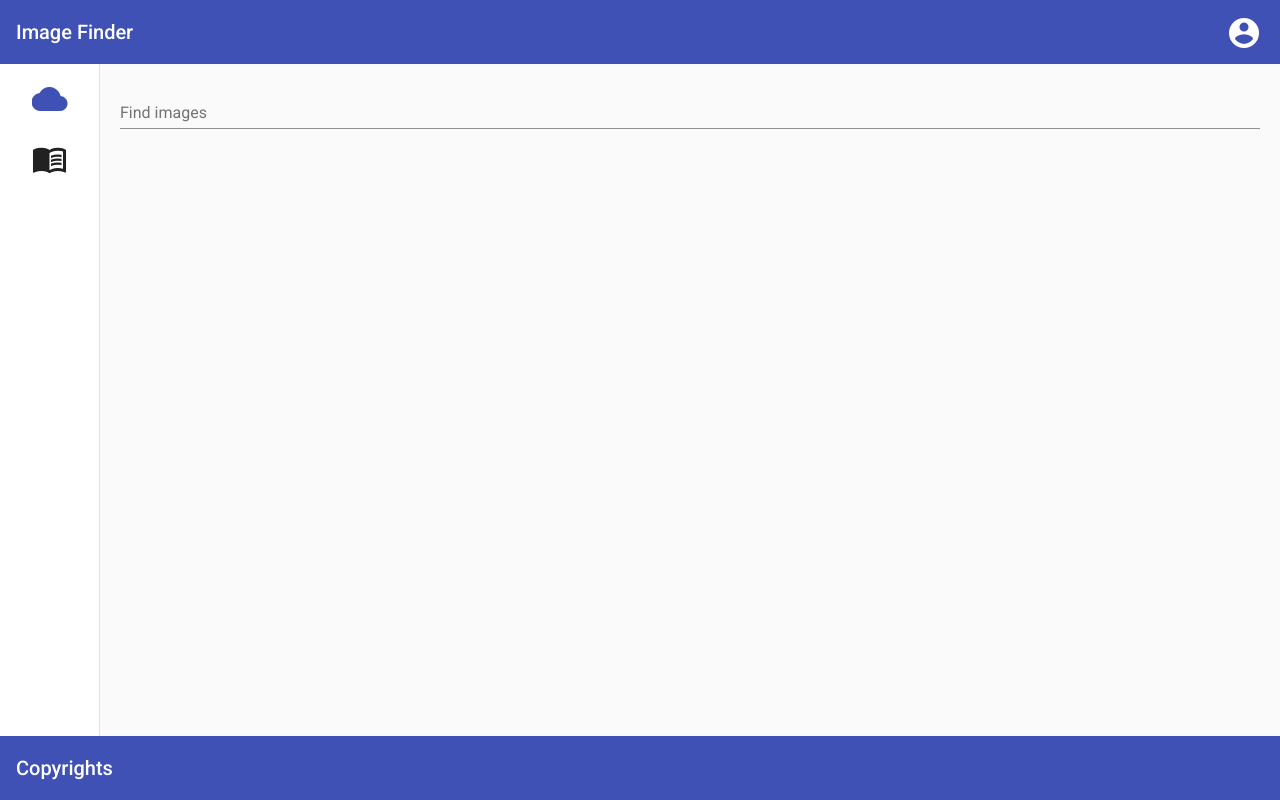
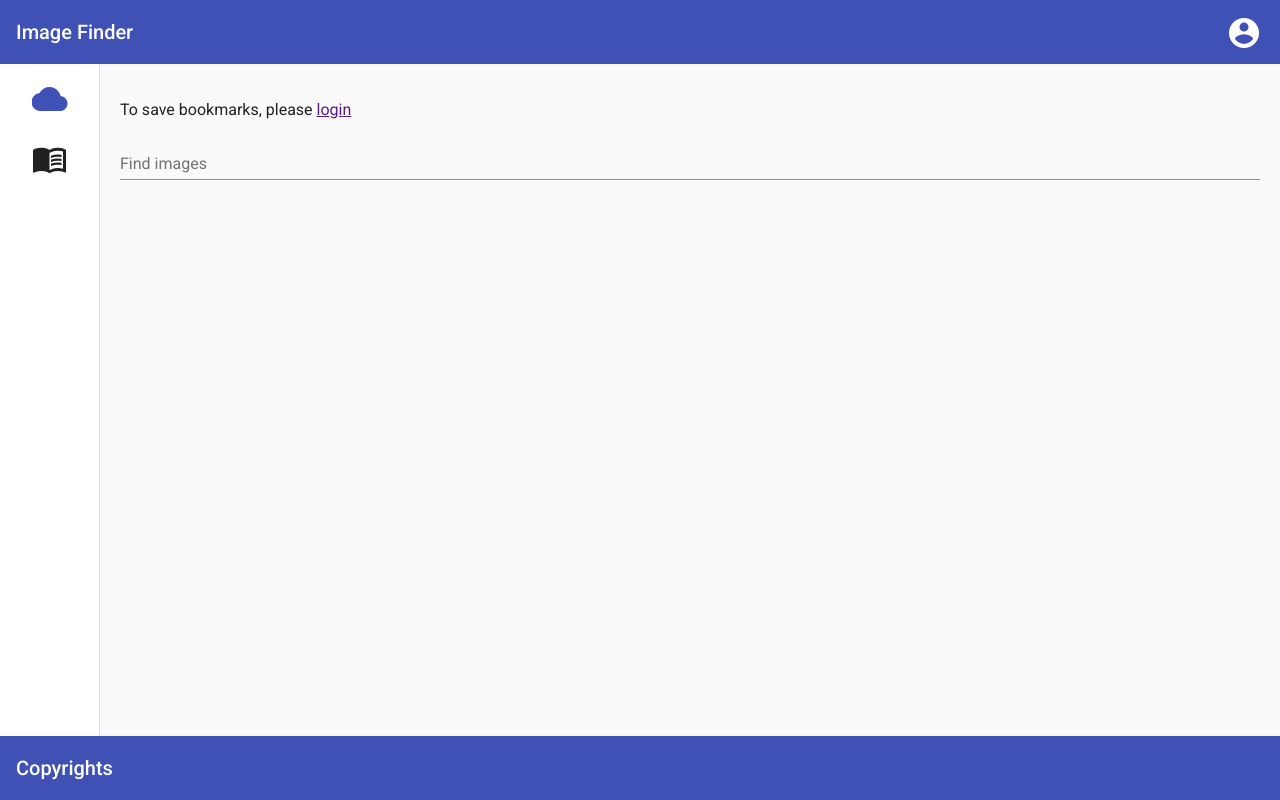
Before and after one commit to AlekseyMalakhov/flikr-job-test, an Angular app: page / in a window 1280 px wide. Built offline with nearby package versions, Linux system fonts and the light colour scheme.

Commit message:
ask for login

```diff
--- a/src/app/card/card.component.html
+++ b/src/app/card/card.component.html
@@ -3,7 +3,7 @@
         <mat-card-title>{{image.title}}</mat-card-title>
     </mat-card-header>
     <img src="{{image.url}}" alt="picture">
-    <div class="content">
+    <div class="content" *ngIf = "user._id">
         <div class="action">
             <button mat-stroked-button (click)="addBookmark()">Bookmark it!</button>
         </div>
--- a/src/app/card/card.component.ts
+++ b/src/app/card/card.component.ts
@@ -12,11 +12,13 @@ export class CardComponent implements OnInit {
   tagsString = "";
   tag = "";
   collID = 0;
+  user = {fullName: "", _id: null}
 
   constructor(private raindrop: RaindropService) { }
 
   ngOnInit(): void {
     this.raindrop.currentCollID.subscribe(id => this.collID = id);
+    this.raindrop.currentUser.subscribe(user => this.user = user);
   }
 
   addTag(e) {
--- a/src/app/search-page/search-page.component.html
+++ b/src/app/search-page/search-page.component.html
@@ -1,4 +1,7 @@
 <div class="container">
+    <div *ngIf = "!user._id">
+        <p>To save bookmarks, please <a [href]="code_url">login</a></p>
+    </div>
     <form class="searchInput">
         <mat-form-field class = "search">
           <mat-label>Find images</mat-label>
--- a/src/app/search-page/search-page.component.ts
+++ b/src/app/search-page/search-page.component.ts
@@ -1,5 +1,6 @@
 import { Component, OnInit } from '@angular/core';
 import { ImageFinderService } from "../imagefinder.service";
+import { RaindropService } from "../raindrop.service";
 import {PageEvent} from '@angular/material/paginator';
 import { Subject } from 'rxjs';
 import { debounceTime } from 'rxjs/operators';
@@ -15,6 +16,7 @@ export class SearchPageComponent implements OnInit {
   searchText = "";
   images = [];
   imagesOnPage = [];
+  user = {fullName: "", _id: null}
 
   // MatPaginator
   pageSize = 25;  //items per page
@@ -31,7 +33,7 @@ export class SearchPageComponent implements OnInit {
       this._length = value;
   }
 
-  constructor(private ImageFinderService: ImageFinderService) { }
+  constructor(private ImageFinderService: ImageFinderService, private raindrop: RaindropService) { }
 
   ngOnInit(): void {
     this.ImageFinderService.currentImages.subscribe(images => {
@@ -40,6 +42,7 @@ export class SearchPageComponent implements OnInit {
       this.imagesOnPage = this.images.slice(this.first_item, this.last_item + 1);
     });
     this.ImageFinderService.currentSearchText.subscribe(searchText => this.searchText = searchText);
+    this.raindrop.currentUser.subscribe(user => this.user = user);
     //this.subject.pipe(debounceTime(10000)).subscribe(searchText => this.search(searchText));
   }
 
```
